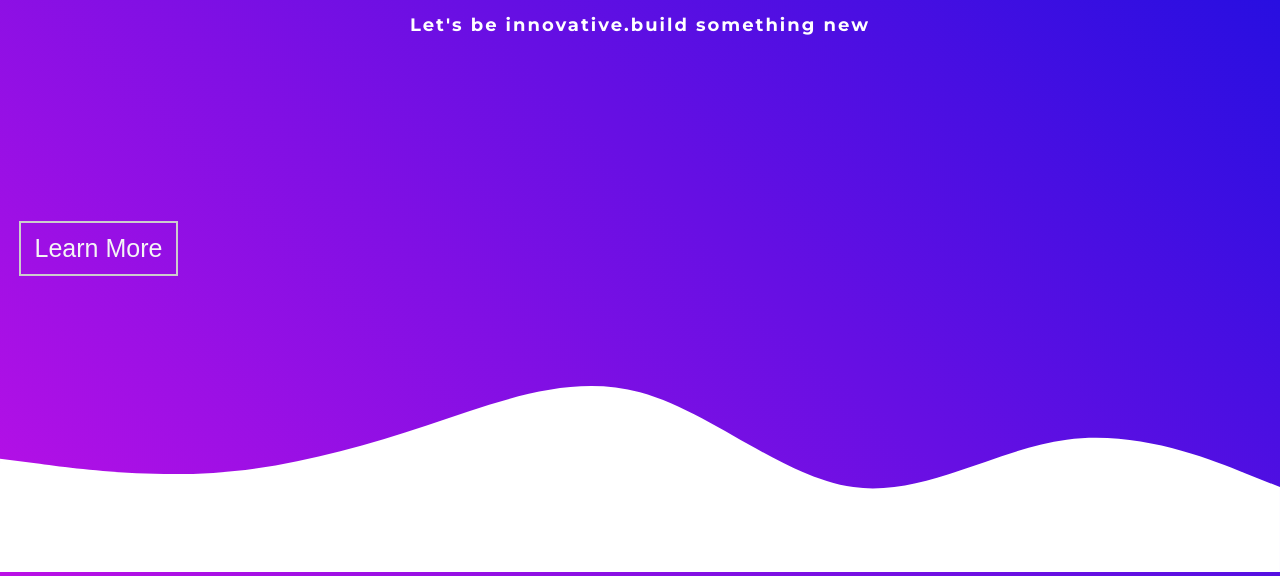
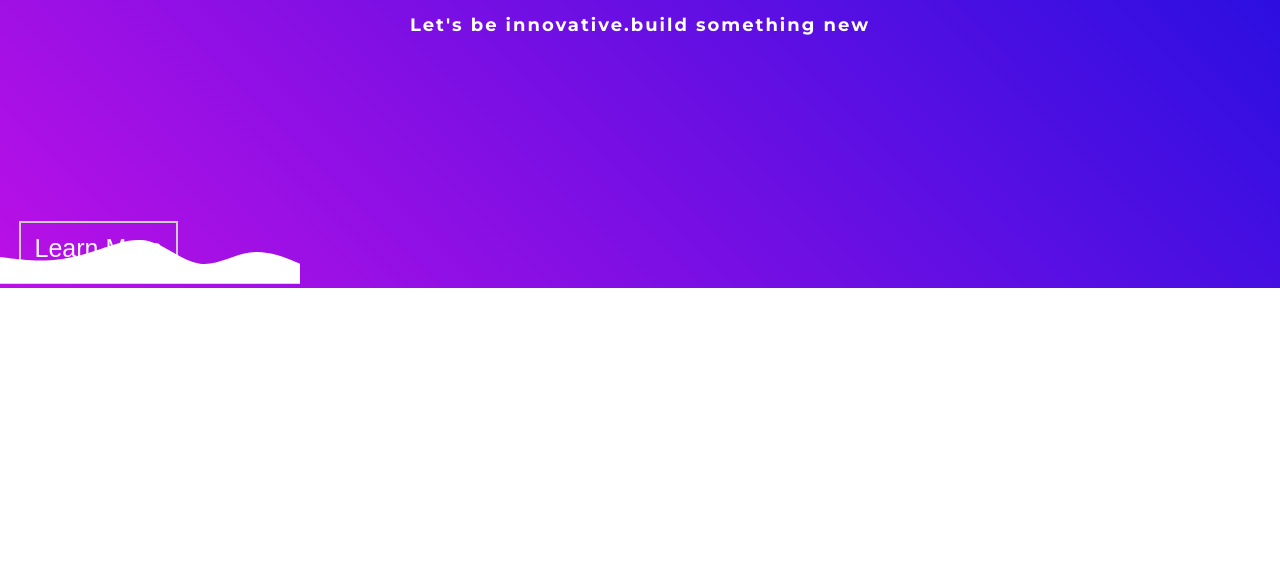
Before and after one commit to themdebrahim98/REPL-landing-page, a plain HTML site: page index.html in a window 1280 px wide. Shown: the part 291-867 px from the top of the page. After the commit the page ends 800 px from the top, so only its background shows below. Drawn offline with Linux system fonts and the light colour scheme.

```diff
--- a/index.css
+++ b/index.css
@@ -28,7 +28,8 @@ html{
     position: relative;
 }
 .wave{
-    position: relative;
+    position: absolute;
+    bottom: 0;
 
 }
 
```
